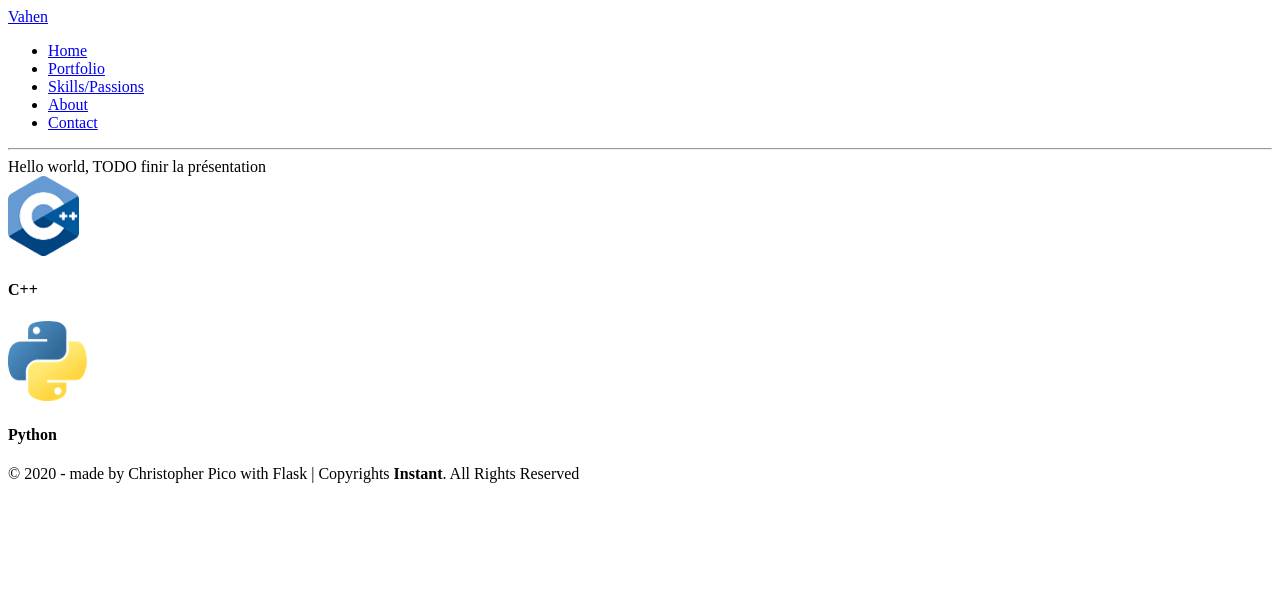
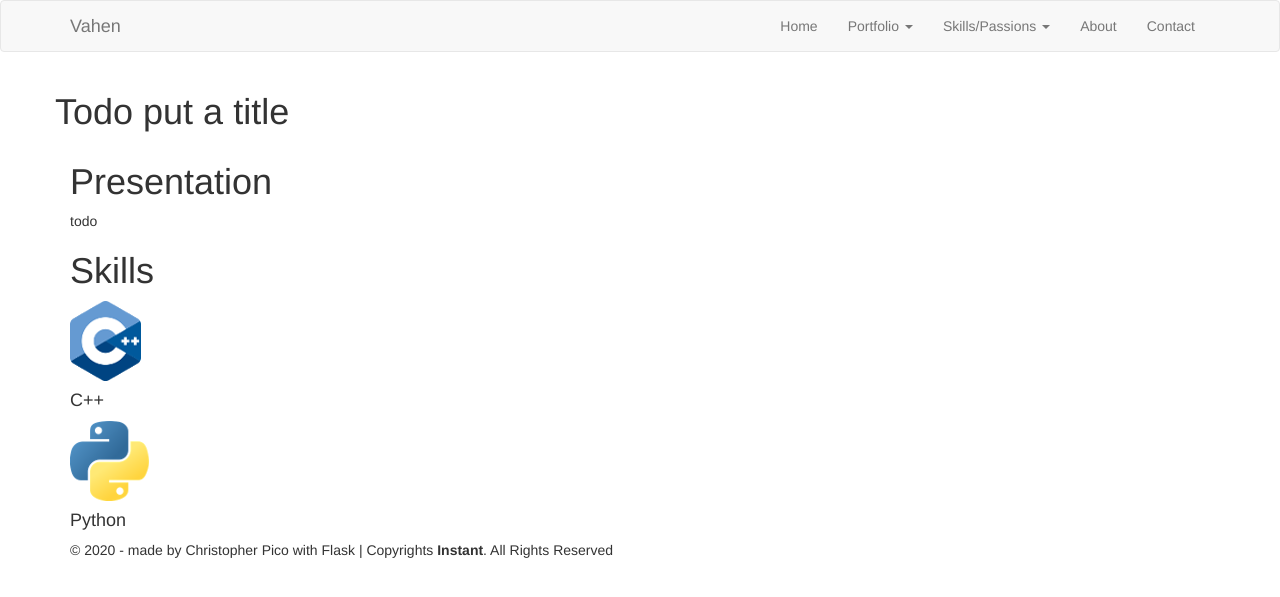
Before and after one commit to Lixinae/LixiWebsite, a Flask app: page / in a window 1280 px wide. Shown: the top 597 px of the page. Run offline with Flask 2, Linux system fonts and the light colour scheme; some libraries are stand-ins or nearby versions.

Commit message:
- Ajout de flask-bootstrap - Ajout du style.css - Correction de la navbar.html - Ajout de la div container dans toutes les pages - Mise à jour de la base de base pour inclure tous les éléments de bootstrap - Correction de la page index.html pour la présentation - Ajout d'une fonction pour les query dans la BDD

```diff
--- a/application/__init__.py
+++ b/application/__init__.py
@@ -1,6 +1,7 @@
 from flask import Flask
 from flask_migrate import Migrate
 from flask_sqlalchemy import SQLAlchemy
+from flask_bootstrap import Bootstrap
 
 from application.configuration import Configuration
 
@@ -11,5 +12,6 @@ app = Flask(__name__,
 app.config.from_object(Configuration)
 db = SQLAlchemy(app)
 migrate = Migrate(app, db)
+bootstrap = Bootstrap(app)
 # Ce from est ici pour éviter les inclusion circulaire
 from application import routes, models
--- a/application/routes.py
+++ b/application/routes.py
@@ -1,3 +1,5 @@
+from typing import Dict, List
+
 from flask import render_template, make_response
 
 from application import app
@@ -32,10 +34,14 @@ def index():
     return make_response(render_template('index.html', title="Home"), 200)
 
 
-@app.route('/portfolio')
-def portfolio():
-    # Todo -> Faire une mini BDD avec les differents projets et query les éléments ici
-    project_m = [
+############################################
+#             Portfolio                    #
+############################################
+
+# Permet de query la liste de tous les projets
+def projects() -> List[Dict]:
+    # Todo -> Faire un Select * from Project sur la BDD ici
+    projects_m = [
         {
             'titre': "Pacman3D",
             'langages': "C++11, OpenGL3+",
@@ -44,12 +50,31 @@ def portfolio():
         {
             'titre': "Vahen website",
             'langages': "Python 3",
+            'framework': "flask",
             'images': []
         },
         {
             'titre': "",
         },
     ]
+    return projects_m
+
+
+# Permet de query un projet en particulier
+# Si l'on ne passe pas de projet -> Renvoie un dictionnaire vide
+def project_specific(project_name="") -> Dict:
+    if project_name == "":
+        return {}
+    # Todo -> Faire un Select * from Project where title=projectName
+    project = {
+
+    }
+    return project
+
+
+@app.route('/portfolio')
+def portfolio():
+    project_m = projects()
     return make_response(render_template('portfolio.html', title="Portfolio", projects=project_m), 200)
 
 
@@ -60,7 +85,7 @@ def skills_passion():
 
 @app.route('/skillsPassion/GN')
 def skills_passion_gn():
-    return make_response(render_template('./SkillsPassion/gn.html', title="gn"), 200)
+    return make_response(render_template('./SkillsPassion/gn.html', title="GN"), 200)
 
 
 @app.route('/skillsPassion/jeuxSurTable')
@@ -73,20 +98,31 @@ def skills_passion_serveur_multimedia():
     return make_response(render_template('./SkillsPassion/serveurMultimedia.html', title="Serveur multimedia"), 200)
 
 
+############################################
+#             About                        #
+############################################
+
 @app.route('/about')
 def about():
     # Todo -> Add data if needed
     return make_response(render_template('about.html'), 200)
 
 
+############################################
+#             Contact                      #
+############################################
+
 @app.route('/contact')
 def contact():
     return make_response(render_template('contact.html', title="Contact"), 200)
 
 
+############################################
+#             Erreur 404                   #
+############################################
+
 @app.errorhandler(404)
 def notfound():
-    """Serve 404 template."""
     return make_response(render_template("404.html"), 404)
 
 # @app.route('/login', methods=["GET", "POST"])
--- /dev/null
+++ b/application/static/css/style.css
@@ -0,0 +1,43 @@
+/****************************************/
+/************      404         **********/
+/****************************************/
+
+
+/****************************************/
+/*******      DropDownMenu         ******/
+/****************************************/
+
+/* The container <div> - needed to position the dropdown content */
+.dropdown {
+    position: relative;
+    display: inline-block;
+}
+
+/* Dropdown Content (Hidden by Default) */
+.dropdown-content {
+    display: none;
+    position: absolute;
+    background-color: #f1f1f1;
+    min-width: 160px;
+    box-shadow: 0 8px 16px 0 rgba(0, 0, 0, 0.2);
+    z-index: 1;
+}
+
+.dropdown-content a {
+    color: black;
+    padding: 12px 16px;
+    text-decoration: none;
+    display: block;
+}
+
+/* Change color of dropdown links on hover */
+.dropdown-content a:hover {
+    background-color: #ddd;
+}
+
+.dropdown:hover .dropdown-content {
+    display: block;
+}
+
+/* Change the background color of the dropdown button when the dropdown content is shown */
+/*.dropdown:hover .dropdown-head {background-color: rgba(0,0,0,0.2);}*/
--- a/application/templates/base.html
+++ b/application/templates/base.html
@@ -1,27 +1,31 @@
-<!DOCTYPE html>
+{% extends 'bootstrap/base.html' %}
 
-<html lang="en">
-<head>
-    <meta charset="UTF-8">
-    <title>Vahen</title>
+{% block html_attribs %}
+    lang="en"
+{% endblock %}
+{% block head %}
+    {{ super() }}
 
-</head>
-<body>
+    {% block favicon %}<!-- default favicon could go here -->{% endblock %}
+
+    {% block styles %}
+        {{ super() }}
+        <link rel="stylesheet" href="{{ url_for('.static', filename='css/style.css') }}">
+    {% endblock %}
+{% endblock %}
+
+{% block title %}
+    Vahen
+{% endblock %}
+
+{% block navbar %}
     {% include "include/navbar.html" %}
+{% endblock %}
 
-    <hr>
-    {#    {% with messages = get_flashed_messages() %}#}
-    {#        {% if messages %}#}
-    {#            <ul>#}
-    {#                {% for message in messages %}#}
-    {#                    <li>{{ message }}</li>#}
-    {#                {% endfor %}#}
-    {#            </ul>#}
-    {#        {% endif %}#}
-    {#    {% endwith %}#}
-    {% block content %}{% endblock %}
-
-    {% include "include/footer.html" %}
-
-</body>
-</html>
+{% block content %}
+    {{ super() }}
+    {% block app_content %}{% endblock %}
+    {% block footer %}
+        {% include "include/footer.html" %}
+    {% endblock %}
+{% endblock %}
--- a/application/templates/include/footer.html
+++ b/application/templates/include/footer.html
@@ -1,6 +1,10 @@
+<footer>
+    <div class="container">
         <div id="copyrights">
             <p>
                 &copy; 2020 - made by Christopher Pico with Flask
                 | Copyrights <strong>Instant</strong>. All Rights Reserved
             </p>
         </div>
+    </div>
+</footer>
--- a/application/templates/include/navbar.html
+++ b/application/templates/include/navbar.html
@@ -1,20 +1,41 @@
-<div class="navbar navbar-fixed-top" role="navigation">
+<nav class="navbar navbar-default">
+    <div class="container">
         <div class="navbar-header">
-        {#        <button type="button" class="navbar-toggle" data-toggle="collapse" data-target=".navbar-collapse">#}
-        {#            <span class="sr-only">Toggle navigation</span>#}
-        {#            <span class="icon-bar"></span>#}
-        {#            <span class="icon-bar"></span>#}
-        {#            <span class="icon-bar"></span>#}
-        {#        </button>#}
+            <button type="button" class="navbar-toggle" data-toggle="collapse" data-target=".navbar-collapse">
+                <span class="sr-only">Toggle navigation</span>
+                <span class="icon-bar"></span>
+                <span class="icon-bar"></span>
+                <span class="icon-bar"></span>
+            </button>
             <a class="navbar-brand" href="{{ url_for('index') }}">Vahen</a>
         </div>
         <div class="navbar-collapse collapse">
             <ul class="nav navbar-nav navbar-right">
                 <li><a href="{{ url_for('index') }}">Home</a></li>
-            <li><a href="{{ url_for('portfolio') }}">Portfolio</a></li>
-            <li><a href="{{ url_for('skills_passion') }}">Skills/Passions</a></li>
+                <li class="dropdown">
+                    <a href="{{ url_for('portfolio') }}" class="dropdown-head">Portfolio
+                        <span class="caret"></span></a>
+                    <div class="dropdown-content" role="menu">
+                        <a href="{{ url_for('portfolio_site_perso') }}">Site personnel</a>
+                        <a href="{{ url_for('portfolio_runner') }}">Runner</a>
+                        <a href="{{ url_for('portfolio_webcrawler') }}">WebCrawler</a>
+                        <a href="{{ url_for('portfolio_pacman3d') }}">Pacmand3D</a>
+                        <a href="{{ url_for('portfolio_raytracer') }}">Raytracer</a>
+                        <a href="{{ url_for('portfolio_plateforme_game') }}">Platform Game</a>
+                    </div>
+                </li>
+                <li class="dropdown">
+                    <a href="{{ url_for('skills_passion') }}" class="dropdown-head">Skills/Passions
+                        <span class="caret"></span></a>
+                    <div class="dropdown-content" role="menu">
+                        <a href="{{ url_for('skills_passion_gn') }}">GN</a>
+                        <a href="{{ url_for('skills_passion_jeux_sur_table') }}">Jeux sur table</a>
+                        <a href="{{ url_for('skills_passion_serveur_multimedia') }}">Serveur Multimedia</a>
+                    </div>
+                </li>
                 <li><a href="{{ url_for('about') }}">About</a></li>
                 <li><a href="{{ url_for('contact') }}">Contact</a></li>
             </ul>
         </div>
     </div>
+</nav>
--- a/application/templates/index.html
+++ b/application/templates/index.html
@@ -1,27 +1,43 @@
 <!-- Permet d'hériter de base.html -->
 {% extends "base.html" %}
 <!-- Defini dans le base html et permet de mettre le code au bon endroit-->
-{% block content %}
+{% block app_content %}
     <title> Présentation </title>
 
-    {# Todo -> Construire la structure de la page #}
-    <div class="page_title zone">
+    <div id="headerwrap" class="headwrap">
+        <div class="container">
+            <div class="row">
+                <div class="centered mt mb">
+                    <h1> Todo put a title </h1>
+                </div>
+            </div>
+        </div>
+    </div>
 
-    </div>
-    <div class="Presentation">
-        Hello world, TODO finir la présentation
-    </div>
-    <div class="Skills">
-        {# Todo -> Faire la liste des skills avec les images et nom nécessaire#}
-        <div class="padding_maker">
-            <img class="skill-image rounded float-center" src="{{ url_for('static',filename='img/skills/cpp.png') }}"
-                 alt="cppImg">
-            <h4>C++</h4>
+    <div class="container ">
+        <div class="centered mt mb">
+            <h1>Presentation</h1>
+            <div>todo</div>
         </div>
-        <div class="padding_maker">
-            <img class="skill-image rounded float-center" src="{{ url_for('static',filename='img/skills/python.png') }}"
-                 alt="pythonImg">
-            <h4>Python</h4>
+        <div class="centered mt mb">
+            <h1>Skills</h1>
+
+            <div class="parent">
+                <div class="padding_maker">
+                    <div class="children">
+                        <img class="skill-image rounded float-center"
+                             src="{{ url_for('static',filename='img/skills/cpp.png') }}" alt="cppImg">
+                        <h4>C++</h4>
+                    </div>
+                </div>
+                <div class="padding_maker">
+                    <div class="children">
+                        <img class="skill-image rounded float-center"
+                             src="{{ url_for('static',filename='img/skills/python.png') }}" alt="pythonImg">
+                        <h4>Python</h4>
+                    </div>
+                </div>
+            </div>
         </div>
     </div>
 {% endblock %}
--- a/requirements.txt
+++ b/requirements.txt
@@ -15,3 +15,4 @@ six==1.14.0
 SQLAlchemy==1.3.12
 Werkzeug==0.16.1
 WTForms==2.2.1
+flask-bootstrap==3.3.7
```
Also changed, not shown: application/templates/404.html (+7 -6 lines), application/templates/SkillsPassion/gn.html (+11 -11 lines), application/templates/SkillsPassion/jeuxSurTable.html (+12 -12 lines), application/templates/SkillsPassion/serveurMultimedia.html (+13 -14 lines), application/templates/about.html (+7 -8 lines), application/templates/contact.html (+5 -6 lines), application/templates/portfolio.html (+6 -4 lines), application/templates/skillsPassion.html (+4 -9 lines). Lines whose indentation alone changed are shown as unchanged.
